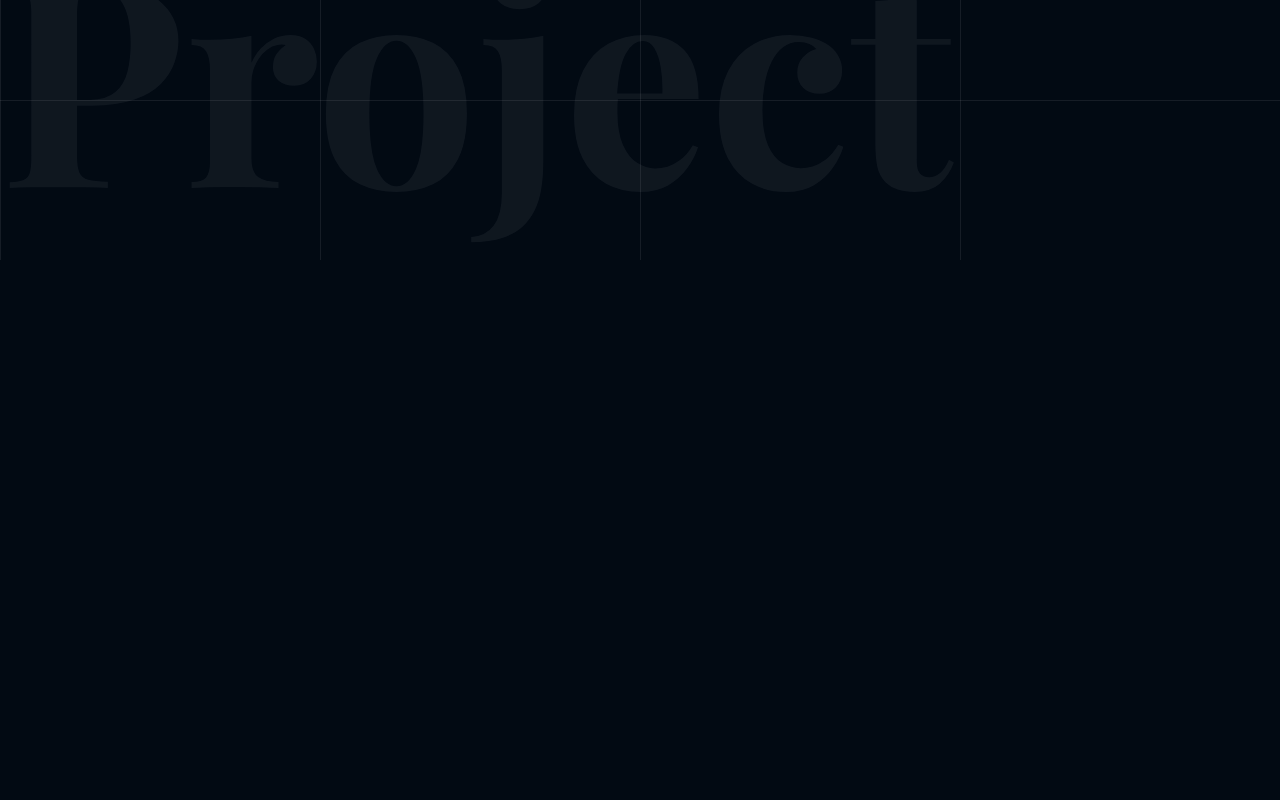
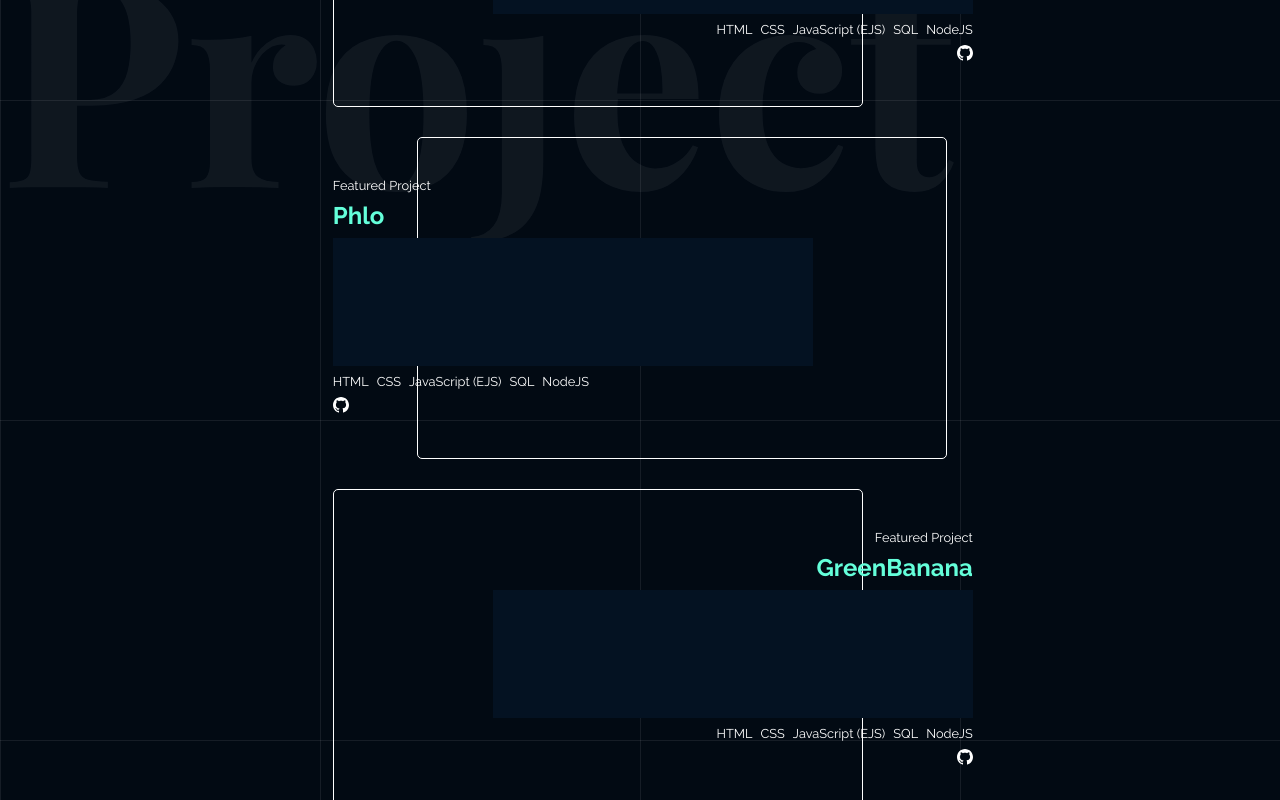
Before and after one commit to samueljsong/portfolio-site, a React (Vite) app: page /project in a window 1280 px wide. Shown: the part 540-1340 px from the top of the page. Before the commit the page ends 800 px from the top, so only its background shows below. Built offline with nearby package versions, Linux system fonts and the light colour scheme; the HTML template or start-up script is replaced by a standard one; a web font is replaced by a local one.

Commit message:
working on project page

```diff
--- a/src/page/Project.jsx
+++ b/src/page/Project.jsx
@@ -21,6 +21,79 @@ export const Project = (props) => {
             <motion.div className='project-container' exit={{opacity: 0}}>
                 <span className='space-small'></span>
                 <motion.h1 initial={{opacity: 0}} animate={{opacity: 1}} transition={{duration: "0.5", delay:0.25}}>Project</motion.h1>
+
+                {/* GreenBanana */}
+                <motion.div initial={{opacity: 0}} animate={{opacity: 1}} transition={{duration: "0.5", delay:0.25}} className='project-card-container'>
+                    <div className='project-image-container'></div>
+                    <div className='project-info-container'>
+                        <p className='project-featured'>Featured Project</p>
+                        <h2 className='project-title'>GreenBanana</h2>
+                        <div className='project-general-info'></div>
+                        <div className='project-tech-stack'>
+                            <p>HTML</p>
+                            <p>CSS</p>
+                            <p>JavaScript (EJS)</p>
+                            <p>SQL</p>
+                            <p>NodeJS</p>
+                        </div>
+                        <div className='project-site'>
+                            <a href="https://github.com/samueljsong" target='_blank'>
+                                <svg xmlns="http://www.w3.org/2000/svg" width="24" height="24" viewBox="0 0 24 24" className='socials'>
+                                    <path d="M12 0c-6.626 0-12 5.373-12 12 0 5.302 3.438 9.8 8.207 11.387.599.111.793-.261.793-.577v-2.234c-3.338.726-4.033-1.416-4.033-1.416-.546-1.387-1.333-1.756-1.333-1.756-1.089-.745.083-.729.083-.729 1.205.084 1.839 1.237 1.839 1.237 1.07 1.834 2.807 1.304 3.492.997.107-.775.418-1.305.762-1.604-2.665-.305-5.467-1.334-5.467-5.931 0-1.311.469-2.381 1.236-3.221-.124-.303-.535-1.524.117-3.176 0 0 1.008-.322 3.301 1.23.957-.266 1.983-.399 3.003-.404 1.02.005 2.047.138 3.006.404 2.291-1.552 3.297-1.23 3.297-1.23.653 1.653.242 2.874.118 3.176.77.84 1.235 1.911 1.235 3.221 0 4.609-2.807 5.624-5.479 5.921.43.372.823 1.102.823 2.222v3.293c0 .319.192.694.801.576 4.765-1.589 8.199-6.086 8.199-11.386 0-6.627-5.373-12-12-12z"></path>
+                                </svg>
+                            </a>
+                        </div>
+                    </div>
+                </motion.div>
+
+                {/* Phlo */}
+                <motion.div initial={{opacity: 0}} animate={{opacity: 1}} transition={{duration: "0.5", delay:0.25}} className='project-card-container'>
+                    <div className='project-image-container2'></div>
+                    <div className='project-info-container2'>
+                        <p className='project-featured'>Featured Project</p>
+                        <h2 className='project-title'>Phlo</h2>
+                        <div className='project-general-info2'></div>
+                        <div className='project-tech-stack2'>
+                            <p>HTML</p>
+                            <p>CSS</p>
+                            <p>JavaScript (EJS)</p>
+                            <p>SQL</p>
+                            <p>NodeJS</p>
+                        </div>
+                        <div className='project-site'>
+                            <a href="https://github.com/samueljsong" target='_blank'>
+                                <svg xmlns="http://www.w3.org/2000/svg" width="24" height="24" viewBox="0 0 24 24" className='socials'>
+                                    <path d="M12 0c-6.626 0-12 5.373-12 12 0 5.302 3.438 9.8 8.207 11.387.599.111.793-.261.793-.577v-2.234c-3.338.726-4.033-1.416-4.033-1.416-.546-1.387-1.333-1.756-1.333-1.756-1.089-.745.083-.729.083-.729 1.205.084 1.839 1.237 1.839 1.237 1.07 1.834 2.807 1.304 3.492.997.107-.775.418-1.305.762-1.604-2.665-.305-5.467-1.334-5.467-5.931 0-1.311.469-2.381 1.236-3.221-.124-.303-.535-1.524.117-3.176 0 0 1.008-.322 3.301 1.23.957-.266 1.983-.399 3.003-.404 1.02.005 2.047.138 3.006.404 2.291-1.552 3.297-1.23 3.297-1.23.653 1.653.242 2.874.118 3.176.77.84 1.235 1.911 1.235 3.221 0 4.609-2.807 5.624-5.479 5.921.43.372.823 1.102.823 2.222v3.293c0 .319.192.694.801.576 4.765-1.589 8.199-6.086 8.199-11.386 0-6.627-5.373-12-12-12z"></path>
+                                </svg>
+                            </a>
+                        </div>
+                    </div>
+                </motion.div>
+
+                {/* Portfolio */}
+                <motion.div initial={{opacity: 0}} animate={{opacity: 1}} transition={{duration: "0.5", delay:0.25}} className='project-card-container'>
+                    <div className='project-image-container'></div>
+                    <div className='project-info-container'>
+                        <p className='project-featured'>Featured Project</p>
+                        <h2 className='project-title'>GreenBanana</h2>
+                        <div className='project-general-info'></div>
+                        <div className='project-tech-stack'>
+                            <p>HTML</p>
+                            <p>CSS</p>
+                            <p>JavaScript (EJS)</p>
+                            <p>SQL</p>
+                            <p>NodeJS</p>
+                        </div>
+                        <div className='project-site'>
+                            <a href="https://github.com/samueljsong" target='_blank'>
+                                <svg xmlns="http://www.w3.org/2000/svg" width="24" height="24" viewBox="0 0 24 24" className='socials'>
+                                    <path d="M12 0c-6.626 0-12 5.373-12 12 0 5.302 3.438 9.8 8.207 11.387.599.111.793-.261.793-.577v-2.234c-3.338.726-4.033-1.416-4.033-1.416-.546-1.387-1.333-1.756-1.333-1.756-1.089-.745.083-.729.083-.729 1.205.084 1.839 1.237 1.839 1.237 1.07 1.834 2.807 1.304 3.492.997.107-.775.418-1.305.762-1.604-2.665-.305-5.467-1.334-5.467-5.931 0-1.311.469-2.381 1.236-3.221-.124-.303-.535-1.524.117-3.176 0 0 1.008-.322 3.301 1.23.957-.266 1.983-.399 3.003-.404 1.02.005 2.047.138 3.006.404 2.291-1.552 3.297-1.23 3.297-1.23.653 1.653.242 2.874.118 3.176.77.84 1.235 1.911 1.235 3.221 0 4.609-2.807 5.624-5.479 5.921.43.372.823 1.102.823 2.222v3.293c0 .319.192.694.801.576 4.765-1.589 8.199-6.086 8.199-11.386 0-6.627-5.373-12-12-12z"></path>
+                                </svg>
+                            </a>
+                        </div>
+                    </div>
+                </motion.div>
+                <span className='space-small'></span>
             </motion.div>
         </>
     )
--- a/src/styles/Project.css
+++ b/src/styles/Project.css
@@ -5,7 +5,7 @@
     grid-column-start: 2;
     justify-self: center;
     width: 80%;
-    gap: 1rem;
+    gap: 2rem;
 }
 
 .project-text{
@@ -18,3 +18,86 @@
     justify-self: start;
     align-self: end;
 }
+
+.project-card-container{
+    height: 20rem;
+    width: 100%;
+    display: grid;
+}
+
+.project-image-container{
+    height: 20rem;
+    width: 33rem;
+    border: solid 1px white;
+    border-radius: 5px;
+}
+
+.project-image-container2{
+    position: absolute;
+    height: 20rem;
+    width: 33rem;
+    border: solid 1px white;
+    border-radius: 5px;
+    display: grid;
+    justify-self: right;
+}
+
+.project-info-container{
+    position: absolute;
+    width: 50%;
+    display: flex;
+    flex-direction: column;
+    gap: 0.5rem;
+    justify-content: right;
+    text-align: right;
+    align-self: center;
+}
+
+.project-info-container2{
+    width: 50%;
+    display: flex;
+    flex-direction: column;
+    gap: 0.5rem;
+    justify-content: center;
+    z-index: 5;
+}
+
+.project-featured{
+    font-size: 0.8rem;
+}
+
+.project-title{
+    color: #64ffda;
+}
+
+.project-general-info{
+    width: 30rem;
+    height: 8rem;
+    background-color: #041222;
+    display: flex;
+    margin-left: auto;
+}
+
+.project-general-info2{
+    width: 30rem;
+    height: 8rem;
+    background-color: #041222;
+    display: flex;
+    margin-right: auto;
+}
+
+.project-tech-stack{
+    display: flex;
+    gap: 0.5rem;
+    justify-content: right;
+    text-align: right;
+    font-size: 0.8rem;
+}
+
+.project-tech-stack2{
+    display: flex;
+    gap: 0.5rem;
+    justify-content: left;
+    text-align: right;
+    font-size: 0.8rem;
+}
```
Also changed, not shown: src/assets/Svg.jsx (+1 -5 lines).
